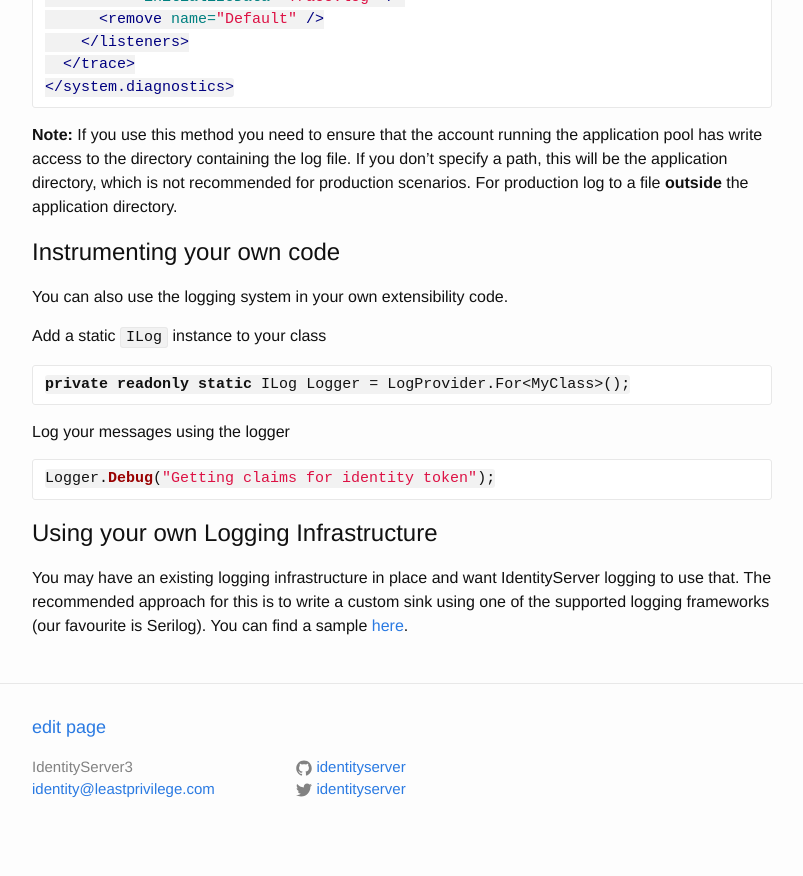
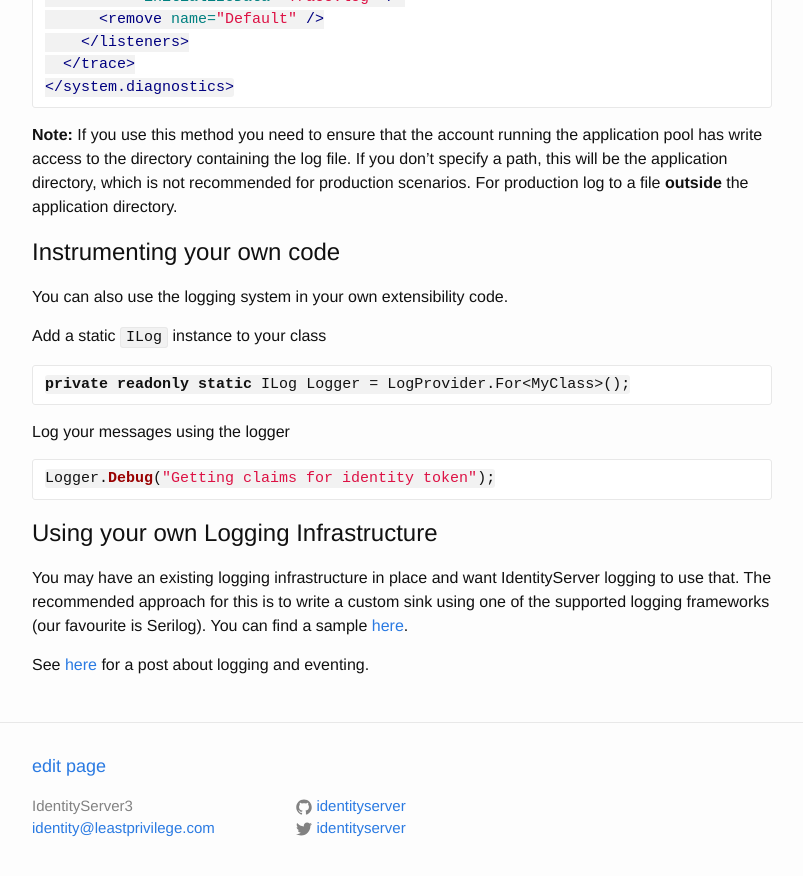
Before and after one commit to IdentityServer/Documentation, a Jekyll site: the page built from docsv2/configuration/logging.md, in a window 1280 px wide and 900 px high, scrolled down 1328 px. Shown: the top 876 px of the window, without its empty margins (238-1041 px from the left). Built offline with Jekyll 4.4.1, drawn with Linux system fonts in a browser that asks for light colours; Markdown is read by kramdown in place of the engine named in the settings.

Commit message:
Update logging.md

```diff
--- a/docsv2/configuration/logging.md
+++ b/docsv2/configuration/logging.md
@@ -83,3 +83,5 @@ Logger.Debug("Getting claims for identity token");
 You may have an existing logging infrastructure in place and want IdentityServer logging to use that.
 The recommended approach for this is to write a custom sink using one of the supported logging frameworks (our favourite is Serilog).
 You can find a sample [here](https://github.com/IdentityServer/IdentityServer3.Samples/tree/dev/source/Logging).
+
+See [here](http://leastprivilege.com/2015/10/22/identityserver3-logging-monitoring-using-serilog-and-seq/) for a post about logging and eventing.
```
